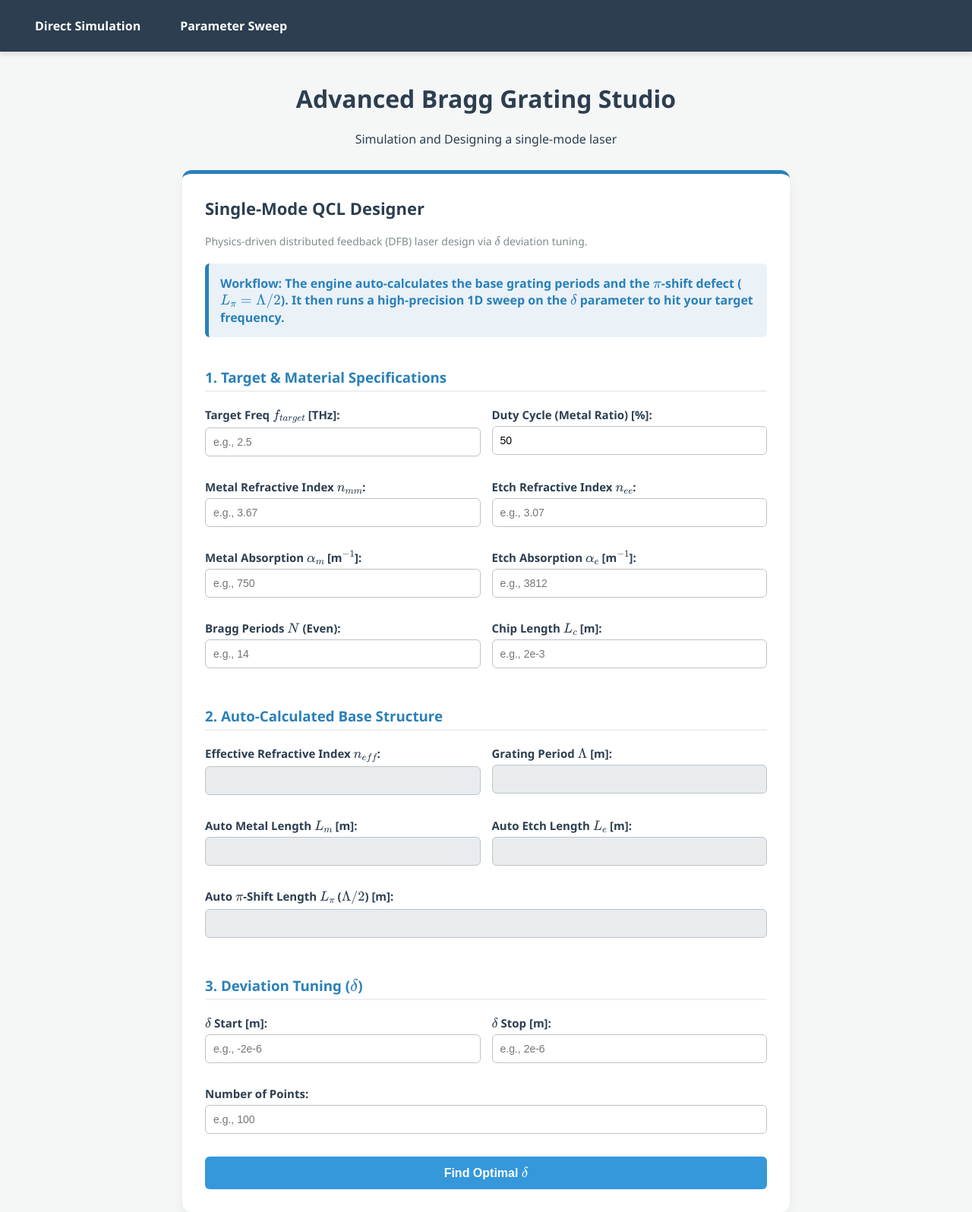
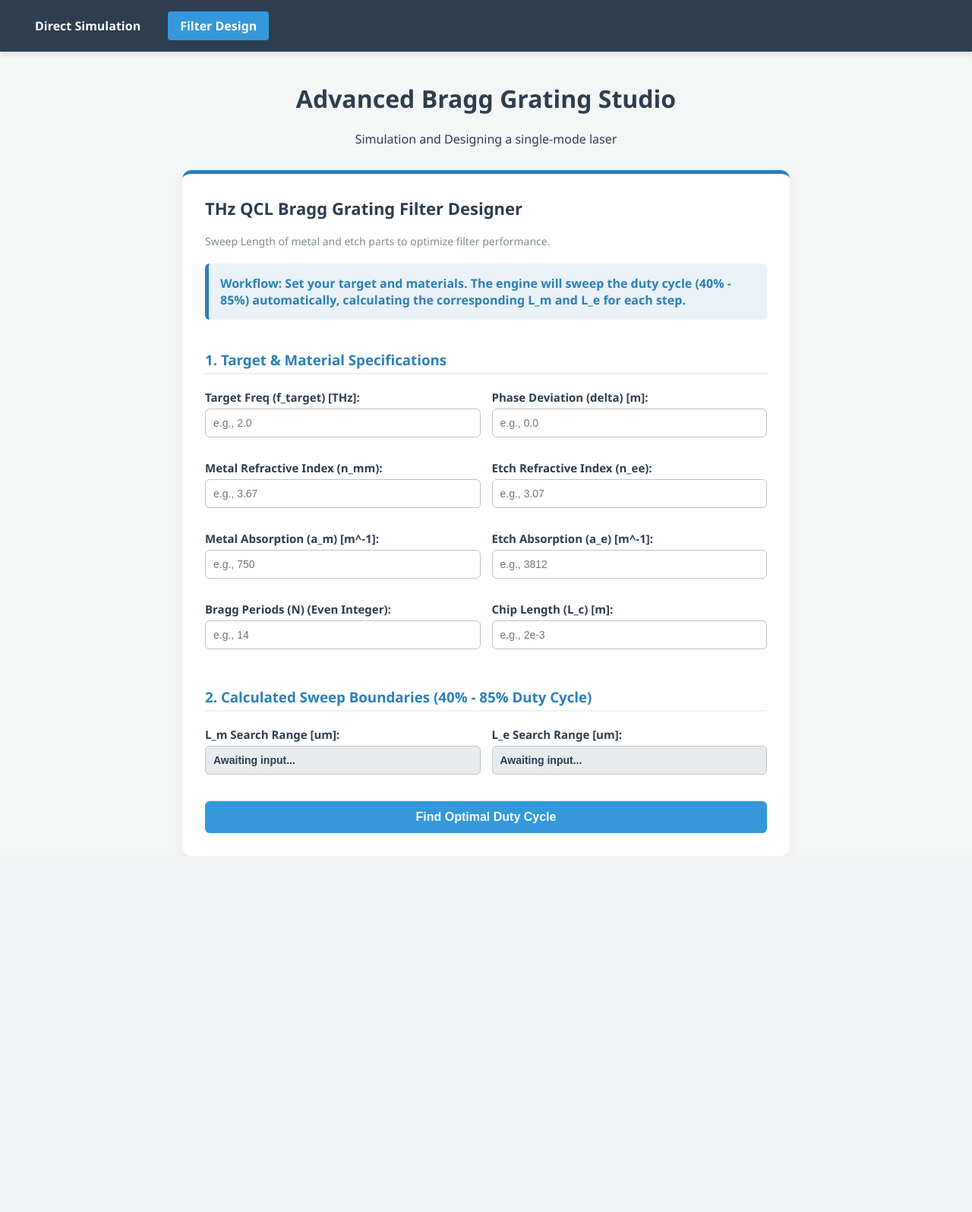
Before and after one commit to punkginger/BraggGratingFilter, a Flask app: page /design in a window 1280 px wide. Shown: the whole page at 76% size. After the commit the page ends 1127 px from the top, so only its background shows below. Run offline with Flask 3, Linux system fonts and the light colour scheme.

Commit message:
integrate duty cycle optimization in design process program seems to be working perfectly now

```diff
--- a/app.py
+++ b/app.py
@@ -2,7 +2,7 @@ from flask import Flask, render_template, request, jsonify
 import numpy as np
 from engineer_bragg_grating import engineer_bragg_grating
 from bragg_grating_tmm import bragg_grating_tmm
-from engineer_delta import optimize_delta
+from optimize_duty_cycle import optimize_duty_cycle
 
 app = Flask(__name__)
 
@@ -10,110 +10,94 @@ app = Flask(__name__)
 def simulate_page():
     return render_template('simulate.html', active_page='simulate')
 
-
-@app.route('/optimize')
-def optimize_page():
-    return render_template('optimize.html', active_page='optimize')
-
-
 @app.route('/design')
 def design_page():
     return render_template('design.html', active_page='design')
 
-
 @app.route('/api/simulate', methods=['POST'])
 def run_simulation():
-    data = request.json
+    try:
+        # Just in case the request is completely empty, default to an empty dictionary
+        data = request.json or {}
 
-    try:
-        f = np.linspace(data['f_start'], data['f_stop'], data['points'])
+        # Safely extract with defaults to prevent any unexpected crashes, love!
+        f_start = float(data.get('f_start', 0))
+        f_stop = float(data.get('f_stop', 0))
+        points = int(data.get('points', 1000))
+
+        Lm = float(data.get('Lm', 0))
+        Le = float(data.get('Le', 0))
+        nmm = float(data.get('nmm', 0))
+        nee = float(data.get('nee', 0))
+        am = float(data.get('am', 0))
+        ae = float(data.get('ae', 0))
+        N = int(data.get('N', 0))
+        Lc = float(data.get('Lc', 0))
+        pishift = bool(data.get('pishift', False))
+        Lpi = float(data.get('Lpi', 0))
+        delta = float(data.get('delta', 0))
+
+        f = np.linspace(f_start, f_stop, points)
 
         ref, trans, stopband = bragg_grating_tmm(
-            f,
-            data['Lm'], data['Le'], data['nmm'], data['nee'],
-            data['am'], data['ae'], int(data['N']), data['Lc'],
-            data['pishift'], data['Lpi'], data['delta']
+            f, Lm, Le, nmm, nee, am, ae, N, Lc, pishift, Lpi, delta
         )
+
 
         return jsonify({
             "status": "success",
-            "frequencies": (f / 1e12).tolist(), # Convert back to THz
-            "transmission": trans.tolist()
+            "data": {
+                "frequencies": (f / 1e12).tolist(),
+                "transmission": trans.tolist()
+            }
         }), 200
 
     except Exception as e:
-        return jsonify({"status": "error", "message": str(e)}), 400
-
-
-@app.route('/api/optimize', methods=['POST'])
-def run_optimization():
-    data = request.json
-
-    try:
-        sweep_array = np.linspace(data['sweep_start'], data['sweep_stop'], data['sweep_points'])
-        static = data['static_params']
-        params = {
-            'Lm': static.get('Lm'),
-            'Le': static.get('Le'),
-            'nmm': static.get('nmm'),
-            'nee': static.get('nee'),
-            'am': static.get('am'),
-            'ae': static.get('ae'),
-            'N': static.get('N'),
-            'Lc': static.get('Lc'),
-            'Lpi': static.get('Lpi')
-        }
-
-
-        sweep_param_name = data['sweep_param']
-        params[sweep_param_name] = sweep_array
-
-        error_array, optimal_value = engineer_bragg_grating(
-            data['f_target'],
-            params['Lm'], params['Le'], params['nmm'], params['nee'],
-            params['am'], params['ae'], params['N'], params['Lc'],
-            True, params['Lpi'], data['delta']
-        )
-
-        return jsonify({
-            "status": "success",
-            "optimal_value": float(optimal_value),
-            "sweep_array": sweep_array.tolist(),
-            "error_array": error_array.tolist()
-        }), 200
-
-    except Exception as e:
+        print(f"Oh eck, a simulation error: {e}")
         return jsonify({"status": "error", "message": str(e)}), 400
 
 
 @app.route('/api/design', methods=['POST'])
 def run_design():
-    data = request.json
+    try:
+        data = request.json or {}
 
-    try:
-        delta_array = np.linspace(data['delta_start'], data['delta_stop'], data['points'])
-        f_target = float(data['f_target'])
-        Lm = float(data['Lm'])
-        Le = float(data['Le'])
-        Lpi = float(data['Lpi'])
-        nmm = float(data['nmm'])
-        nee = float(data['nee'])
-        am = float(data['am'])
-        ae = float(data['ae'])
-        N = int(data['N'])
-        Lc = float(data['Lc'])
-        error_array, optimal_delta = optimize_delta(
-            f_target, delta_array, Lm, Le, nmm, nee, am, ae, N, Lc, Lpi
+        f_target_THz = float(data.get('freq', 0))
+        f_target_Hz = f_target_THz * 1e12
+
+        delta = float(data.get('delta', 0))
+        nmm = float(data.get('nmm', 0))
+        nee = float(data.get('nee', 0))
+        am = float(data.get('am', 0))
+        ae = float(data.get('ae', 0))
+        N = int(data.get('N', 0))
+        Lc = float(data.get('Lc', 0))
+
+        duty_min = float(data.get('duty_min', 0.40))
+        duty_max = float(data.get('duty_max', 0.85))
+        duty_cycle_range = (duty_min, duty_max)
+
+        Lm_array, Le_array, peak_transmissions, optimal_D, optimal_Lm, optimal_Le = optimize_duty_cycle(
+            f_target_Hz, nmm, nee, am, ae, N, Lc, duty_cycle_range, delta
         )
 
-        return jsonify({
-            "status": "success",
-            "optimal_delta": float(optimal_delta),
-            "delta_array": delta_array.tolist(),
-            "error_array": error_array.tolist()
-        }), 200
+        lm_min_um = np.min(Lm_array) * 1e6
+        lm_max_um = np.max(Lm_array) * 1e6
+        le_min_um = np.min(Le_array) * 1e6
+        le_max_um = np.max(Le_array) * 1e6
+
+        results = {
+            "Lm_array": Lm_array.tolist(),
+            "optimal_Lm": f"{optimal_Lm * 1e6:.3f}",
+            "optimal_Le": f"{optimal_Le * 1e6:.3f}",
+            "optimal_D": f"{optimal_D:.3f}",
+            "peak_transmissions": peak_transmissions.tolist()
+        }
+
+        return jsonify({"status": "success", "data": results}), 200
 
     except Exception as e:
+        print(f"Oh eck, a design error occurred: {e}")
         return jsonify({"status": "error", "message": str(e)}), 400
 
 if __name__ == '__main__':
--- a/templates/base.html
+++ b/templates/base.html
@@ -30,8 +30,8 @@
 <body>
     <div class="navbar">
         <a href="/" class="{% if active_page == 'simulate' %}active{% endif %}">Direct Simulation</a>
-        <a href="/optimize" class="{% if active_page == 'optimize' %}active{% endif %}">Parameter Sweep</a>
-        <!-- <a href="/design" class="{% if active_page == 'design' %}active{% endif %}">Filter Design</a> -->
+        <!-- <a href="/optimize" class="{% if active_page == 'optimize' %}active{% endif %}">Parameter Sweep</a> -->
+        <a href="/design" class="{% if active_page == 'design' %}active{% endif %}">Filter Design</a>
     </div>
     <div class="header">
         <h1>Advanced Bragg Grating Studio</h1>
--- a/templates/design.html
+++ b/templates/design.html
@@ -7,86 +7,118 @@
     .info-box { background-color: #eaf2f8; color: #2980b9; padding: 15px; border-radius: 6px; border-left: 5px solid #2980b9; margin-bottom: 20px; font-weight: bold; }
     #error-box { display: none; background-color: #f8d7da; color: #721c24; padding: 15px; border-radius: 6px; border-left: 5px solid #f5c6cb; margin-bottom: 20px; font-weight: bold; }
     .readonly-input { background-color: #e9ecef; cursor: not-allowed; font-weight: bold; color: #2c3e50; }
+    .highlight-result { font-size: 20px; color: #2980b9; margin-top: 10px; }
 </style>
 
 <div class="card" style="border-top-color: #2980b9;">
-    <h2>Single-Mode QCL Designer</h2>
-    <p class="subtitle">Physics-driven distributed feedback (DFB) laser design via \(\delta\) deviation tuning.</p>
+    <h2>THz QCL Bragg Grating Filter Designer</h2>
+    <p class="subtitle">Sweep Length of metal and etch parts to optimize filter performance.</p>
 
     <div class="info-box">
-        Workflow: The engine auto-calculates the base grating periods and the \(\pi\)-shift defect (\(L_{\pi} = \Lambda / 2\)). It then runs a high-precision 1D sweep on the \(\delta\) parameter to hit your target frequency.
+        Workflow: Set your target and materials. The engine will sweep the duty cycle (40% - 85%) automatically, calculating the corresponding L_m and L_e for each step.
     </div>
 
     <div id="error-box"></div>
 
     <div class="form-grid">
-        <h3 class="section-title">1. Target & Material Specifications</h3>
-        <div class="form-group"><label>Target Freq \(f_{target}\) [THz]:</label><input type="number" id="des-freq" placeholder="e.g., 2.5" step="0.1" oninput="calculateBragg()"></div>
-        <div class="form-group"><label>Duty Cycle (Metal Ratio) [%]:</label><input type="number" id="des-duty" value="50" step="1" oninput="calculateBragg()"></div>
-
-        <div class="form-group"><label>Metal Refractive Index \(n_{mm}\):</label><input type="number" id="des-nmm" placeholder="e.g., 3.67" step="0.01" oninput="calculateBragg()"></div>
-        <div class="form-group"><label>Etch Refractive Index \(n_{ee}\):</label><input type="number" id="des-nee" placeholder="e.g., 3.07" step="0.01" oninput="calculateBragg()"></div>
-        <div class="form-group"><label>Metal Absorption \(\alpha_m\) [m\(^{-1}\)]:</label><input type="number" id="des-am" placeholder="e.g., 750"></div>
-        <div class="form-group"><label>Etch Absorption \(\alpha_e\) [m\(^{-1}\)]:</label><input type="number" id="des-ae" placeholder="e.g., 3812"></div>
-        <div class="form-group"><label>Bragg Periods \(N\) (Even):</label><input type="number" id="des-N" placeholder="e.g., 14"></div>
-        <div class="form-group"><label>Chip Length \(L_c\) [m]:</label><input type="number" id="des-Lc" placeholder="e.g., 2e-3"></div>
-
-        <h3 class="section-title">2. Auto-Calculated Base Structure</h3>
-        <div class="form-group"><label>Effective Refractive Index \(n_{eff}\):</label><input type="text" id="calc-neff" class="readonly-input" readonly></div>
-        <div class="form-group"><label>Grating Period \(\Lambda\) [m]:</label><input type="text" id="calc-period" class="readonly-input" readonly></div>
-        <div class="form-group"><label>Auto Metal Length \(L_m\) [m]:</label><input type="text" id="calc-Lm" class="readonly-input" readonly></div>
-        <div class="form-group"><label>Auto Etch Length \(L_e\) [m]:</label><input type="text" id="calc-Le" class="readonly-input" readonly></div>
-
-        <div class="form-group" style="grid-column: 1 / -1;"><label>Auto \(\pi\)-Shift Length \(L_{\pi}\) (\(\Lambda / 2\)) [m]:</label><input type="text" id="calc-Lpi" class="readonly-input" readonly></div>
-
-        <h3 class="section-title">3. Deviation Tuning (\(\delta\))</h3>
-        <div class="form-group"><label>\(\delta\) Start [m]:</label><input type="number" id="sweep-delta-start" placeholder="e.g., -2e-6"></div>
-        <div class="form-group"><label>\(\delta\) Stop [m]:</label><input type="number" id="sweep-delta-stop" placeholder="e.g., 2e-6"></div>
-        <div class="form-group" style="grid-column: 1 / -1;"><label>Number of Points:</label><input type="number" id="sweep-points" placeholder="e.g., 100"></div>
+    <h3 class="section-title">1. Target & Material Specifications</h3>
+    <div class="form-group">
+        <label>Target Freq (f_target) [THz]:</label>
+        <input type="number" id="des-freq" placeholder="e.g., 2.0" step="0.1" oninput="calculateRanges()">
+    </div>
+    <div class="form-group">
+        <label>Phase Deviation (delta) [m]:</label>
+        <input type="number" id="des-delta" placeholder="e.g., 0.0" step="1e-6">
     </div>
 
-    <button onclick="runDesign()" id="run-btn" style="background-color: #3498db;">Find Optimal \(\delta\)</button>
+    <div class="form-group">
+        <label>Metal Refractive Index (n_mm):</label>
+        <input type="number" id="des-nmm" placeholder="e.g., 3.67" step="0.01" oninput="calculateRanges()">
+    </div>
+    <div class="form-group">
+        <label>Etch Refractive Index (n_ee):</label>
+        <input type="number" id="des-nee" placeholder="e.g., 3.07" step="0.01" oninput="calculateRanges()">
+    </div>
+    <div class="form-group">
+        <label>Metal Absorption (a_m) [m^-1]:</label>
+        <input type="number" id="des-am" placeholder="e.g., 750">
+    </div>
+    <div class="form-group">
+        <label>Etch Absorption (a_e) [m^-1]:</label>
+        <input type="number" id="des-ae" placeholder="e.g., 3812">
+    </div>
+    <div class="form-group">
+        <label>Bragg Periods (N) (Even Integer):</label>
+        <input type="number" id="des-N" placeholder="e.g., 14" step="2">
+    </div>
+    <div class="form-group">
+        <label>Chip Length (L_c) [m]:</label>
+        <input type="number" id="des-Lc" placeholder="e.g., 2e-3">
+    </div>
+
+    <h3 class="section-title">2. Calculated Sweep Boundaries (40% - 85% Duty Cycle)</h3>
+    <div class="form-group">
+        <label>L_m Search Range [um]:</label>
+        <input type="text" id="calc-Lm-range" class="readonly-input" readonly>
+    </div>
+    <div class="form-group">
+        <label>L_e Search Range [um]:</label>
+        <input type="text" id="calc-Le-range" class="readonly-input" readonly>
+    </div>
+</div>
+
+    <button onclick="runDesign()" id="run-btn" style="background-color: #3498db; margin-top: 20px;">Find Optimal Duty Cycle</button>
 </div>
 
 <script src="https://cdn.jsdelivr.net/npm/chart.js"></script>
 
 <div class="card" id="chart-card" style="display: none; margin-top: 30px; border-top-color: #2980b9;">
-    <h3 id="result-text" style="text-align: center; color: #2980b9;"></h3>
+    <h3 id="result-text" style="text-align: center; color: #2980b9;">Optimization Complete</h3>
+    <div id="optimal-values-display" style="text-align: center; margin-bottom: 20px;" class="highlight-result"></div>
     <canvas id="designChart"></canvas>
 </div>
 
 <script>
     let currentChart = null;
 
-    function calculateBragg() {
+    function calculateSingleLength(freqHz, nmm, nee, dutyCycle) {
+        const c = 299792458;
+        const n_eff = (dutyCycle * nmm) + ((1.0 - dutyCycle) * nee);
+        const period = c / (2.0 * n_eff * freqHz);
+        return {
+            Lm: period * dutyCycle,
+            Le: period * (1.0 - dutyCycle)
+        };
+    }
+
+    function calculateRanges() {
         const freqTHz = parseFloat(document.getElementById('des-freq').value);
-        const dutyCycle = parseFloat(document.getElementById('des-duty').value) / 100.0;
-        const n_metal = parseFloat(document.getElementById('des-nmm').value);
-        const n_etch = parseFloat(document.getElementById('des-nee').value);
+        const nmm = parseFloat(document.getElementById('des-nmm').value);
+        const nee = parseFloat(document.getElementById('des-nee').value);
 
-        if (isNaN(freqTHz) || freqTHz <= 0 || isNaN(dutyCycle) || isNaN(n_metal) || isNaN(n_etch)) {
-            document.getElementById('calc-neff').value = ''; document.getElementById('calc-period').value = '';
-            document.getElementById('calc-Lm').value = ''; document.getElementById('calc-Le').value = '';
-            document.getElementById('calc-Lpi').value = '';
+        if (isNaN(freqTHz) || freqTHz <= 0 || isNaN(nmm) || isNaN(nee)) {
+            document.getElementById('calc-Lm-range').value = 'Awaiting input...';
+            document.getElementById('calc-Le-range').value = 'Awaiting input...';
             return;
         }
 
-        const n_eff = (n_metal * dutyCycle) + (n_etch * (1.0 - dutyCycle));
-        const c = 299792458;
         const freqHz = freqTHz * 1e12;
-        const period = c / (2.0 * n_eff * freqHz);
-        const Lm = period * dutyCycle;
-        const Le = period * (1.0 - dutyCycle);
-        const Lpi = period / 2.0;
 
-        document.getElementById('calc-neff').value = n_eff.toFixed(4);
-        document.getElementById('calc-period').value = period.toExponential(4);
-        document.getElementById('calc-Lm').value = Lm.toExponential(4);
-        document.getElementById('calc-Le').value = Le.toExponential(4);
-        document.getElementById('calc-Lpi').value = Lpi.toExponential(4);
+        // Calculate for 40%
+        const bounds40 = calculateSingleLength(freqHz, nmm, nee, 0.40);
+        // Calculate for 85%
+        const bounds85 = calculateSingleLength(freqHz, nmm, nee, 0.85);
+
+        const Lm_min = (bounds40.Lm * 1e6).toFixed(3);
+        const Lm_max = (bounds85.Lm * 1e6).toFixed(3);
+        const Le_min = (bounds85.Le * 1e6).toFixed(3);
+        const Le_max = (bounds40.Le * 1e6).toFixed(3);
+
+        document.getElementById('calc-Lm-range').value = `${Lm_min} to ${Lm_max}`;
+        document.getElementById('calc-Le-range').value = `${Le_min} to ${Le_max}`;
     }
 
-    window.onload = calculateBragg;
+    window.onload = calculateRanges;
 
     async function runDesign() {
         const errorBox = document.getElementById('error-box');
@@ -96,10 +128,8 @@
         errorBox.style.display = 'none';
         chartCard.style.display = 'none';
 
-        const f_target = parseFloat(document.getElementById('des-freq').value) * 1e12;
-        const Lm = parseFloat(document.getElementById('calc-Lm').value);
-        const Le = parseFloat(document.getElementById('calc-Le').value);
-        const Lpi = parseFloat(document.getElementById('calc-Lpi').value);
+        const f_target_raw = parseFloat(document.getElementById('des-freq').value);
+        const delta = parseFloat(document.getElementById('des-delta').value);
         const nmm = parseFloat(document.getElementById('des-nmm').value);
         const nee = parseFloat(document.getElementById('des-nee').value);
         const am = parseFloat(document.getElementById('des-am').value);
@@ -107,22 +137,26 @@
         const N = parseInt(document.getElementById('des-N').value);
         const Lc = parseFloat(document.getElementById('des-Lc').value);
 
-        const delta_start = parseFloat(document.getElementById('sweep-delta-start').value);
-        const delta_stop = parseFloat(document.getElementById('sweep-delta-stop').value);
-        const points = parseInt(document.getElementById('sweep-points').value);
-
-        if (isNaN(Lm) || isNaN(Le) || isNaN(Lpi)) { showError("Validation Error: Please fill out the Target section to calculate the base physics first."); return; }
-        if ([am, ae, N, Lc, delta_start, delta_stop, points].some(isNaN)) { showError("Validation Error: All sweep parameters must be specified."); return; }
-        if (delta_start >= delta_stop) { showError("Validation Error: Sweep start must be less than sweep stop."); return; }
-        if (points < 2 || points > 500) { showError("Validation Error: Sweep points must be bounded between 2 and 500."); return; }
+        if ([f_target_raw, delta, nmm, nee, am, ae, N, Lc].some(isNaN)) {
+            showError("Validation Error: Please fill out all required physics parameters.");
+            return;
+        }
+        if (!Number.isInteger(N) || N <= 0 || N % 2 !== 0) {
+            showError("The number of Bragg periods (N) must be a positive, EVEN whole number!");
+            return;
+        }
+        if (f_target_raw <= 0) {
+            showError("Target frequency must be greater than zero.");
+            return;
+        }
 
         runBtn.disabled = true;
-        runBtn.innerHTML = `Calculating \(\delta\) Sweep... Please Wait`;
+        runBtn.innerHTML = `Running TMM Engine... Please Wait`;
         runBtn.style.backgroundColor = "#95a5a6";
 
         const payload = {
-            f_target: f_target, Lm: Lm, Le: Le, Lpi: Lpi, nmm: nmm, nee: nee, am: am, ae: ae, N: N, Lc: Lc,
-            delta_start: delta_start, delta_stop: delta_stop, points: points
+            freq: f_target_raw, nmm: nmm, nee: nee, am: am, ae: ae, N: N, Lc: Lc, delta: delta,
+            duty_min: 0.40, duty_max: 0.85
         };
 
         try {
@@ -135,19 +169,33 @@
             const data = await response.json();
 
             if (response.ok) {
-                document.getElementById('result-text').innerHTML = `Optimal \(\delta\) Found: <span style="font-size: 24px;">${data.optimal_delta.toExponential(4)} m</span>`;
-                drawChart(data.delta_array, data.error_array);
+                const results = data.data;
+                const optLm_um = results.optimal_Lm;
+                const optLe_um = results.optimal_Le;
+                const optDuty = (parseFloat(results.optimal_D) * 100).toFixed(1);
+
+                document.getElementById('optimal-values-display').innerHTML =
+                    `<strong>Best Performance Found!</strong><br>
+                    Optimal Duty Cycle: ${optDuty}% <br>
+                    Optimal L_m: ${optLm_um} μm | Optimal L_e: ${optLe_um} μm`;
+
+                if (results.Lm_array && results.peak_transmissions) {
+                    const labels = results.Lm_array.map(val => (val * 1e6).toFixed(3) + ' μm');
+                    drawChart(labels, results.peak_transmissions);
+                } else {
+                    console.warn("Skipping chart: Lm_array or peak_transmissions missing from server response.");
+                }
+
                 if (window.MathJax) { MathJax.typesetPromise(); }
             } else {
                 showError("Server Error: " + data.message);
             }
         } catch (error) {
-            showError("Connection Failed: Ensure the Flask server is running, chuck.");
+            showError("Connection Failed.");
         } finally {
             runBtn.disabled = false;
-            runBtn.innerHTML = "Find Optimal \\(\\delta\\)";
+            runBtn.innerHTML = "Find Optimal Duty Cycle";
             runBtn.style.backgroundColor = "#3498db";
-            if (window.MathJax) { MathJax.typesetPromise(); }
         }
     }
 
@@ -163,14 +211,13 @@
             data: {
                 labels: x_data,
                 datasets: [{
-                    label: 'Frequency Error (Hz)',
+                    label: 'Peak Transmission Power (a.u.)',
                     data: y_data,
                     borderColor: '#2980b9',
-                    backgroundColor: 'rgba(41, 128, 185, 0.1)',
-                    borderWidth: 2,
-                    pointRadius: 3,
-                    pointBackgroundColor: '#2980b9',
-                    tension: 0.2,
+                    backgroundColor: 'rgba(60, 126, 231, 0.1)',
+                    borderWidth: 3,
+                    pointRadius: 0,
+                    tension: 0.3,
                     fill: true
                 }]
             },
@@ -178,8 +225,8 @@
                 responsive: true,
                 interaction: { intersect: false, mode: 'index' },
                 scales: {
-                    x: { title: { display: true, text: 'Deviation Delta (m)', font: {size: 14, weight: 'bold'} } },
-                    y: { title: { display: true, text: 'Frequency Error (Hz)', font: {size: 14, weight: 'bold'} }, beginAtZero: true }
+                    x: { title: { display: true, text: 'Metal Length (L_m)', font: {size: 14, weight: 'bold'} }, ticks: {maxTicksLimit: 10} },
+                    y: { title: { display: true, text: 'Transmission Spike Amplitude', font: {size: 14, weight: 'bold'} }, beginAtZero: true }
                 }
             }
         });
```
Also changed, not shown: engineer_delta.py (deleted, +0 -32 lines), optimize_duty_cycle.py (added, +57 -0 lines), templates/simulate.html (+21 -22 lines), 1 other file.
